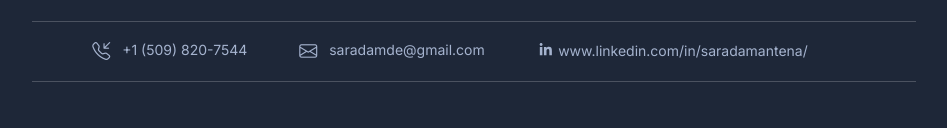
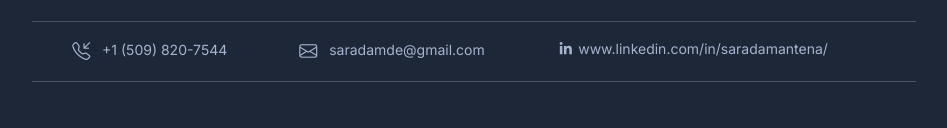
Before and after one commit to saradavarma/saradavarma.github.io, a plain HTML site: page index.html in a window 1280 px wide. Shown: the part 262-390 px from the top of the page, without its empty margins (166-1113 px from the left). Drawn offline with nearby package versions, Linux system fonts and the light colour scheme.

Commit message:
Contact Bar centering1

```diff
--- a/index.html
+++ b/index.html
@@ -41,7 +41,8 @@
 								<h2 class="resume-name text-uppercase">Sarada Mantena </h2>
 								<div class="resume-role-title text-uppercase">Data Engineer</div>
 								<div class="resume-contact mt-4">
-									<ul class="resume-contact-list list-unstyled list-inline mb-0 justify-content-center flex-wrap gap-4 mb-0">
+									<ul class="resume-contact-list list-unstyled d-flex justify-content-center flex-wrap gap-4 mb-0">
+
 										<li class="list-inline-item me-md-3 me-lg-5"><i class="resume-contact-icon bi bi-telephone-inbound me-2"></i> +1 (509) 820-7544</li>
 										<li class="list-inline-item me-md-3 me-lg-5"><i class="resume-contact-icon bi bi-envelope me-2"></i> saradamde@gmail.com</li>
 										<li class="list-inline-item me-lg-5"><i class="fa-brands fa-linkedin-in fa-fw"></i> www.linkedin.com/in/saradamantena/</li>
```
